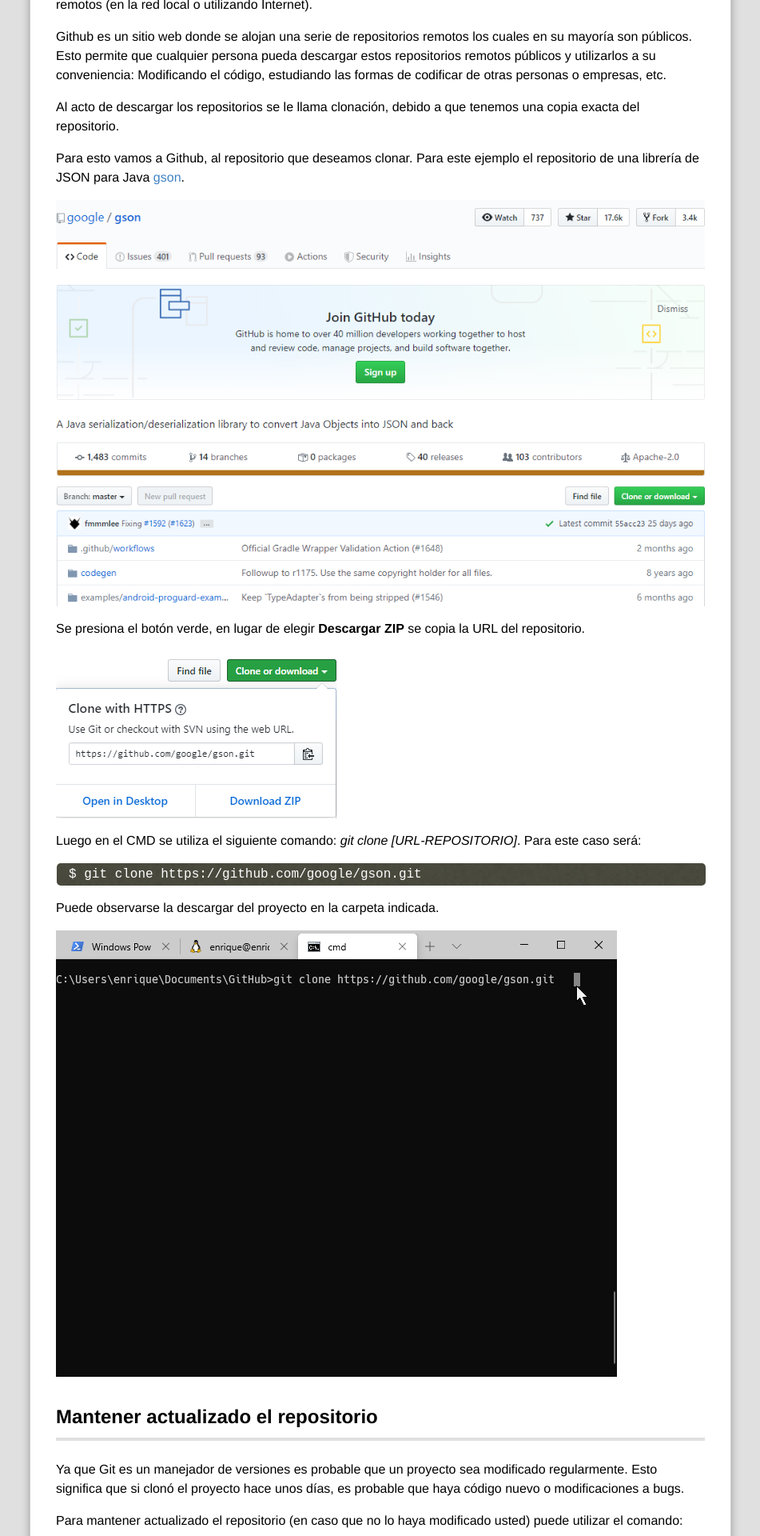
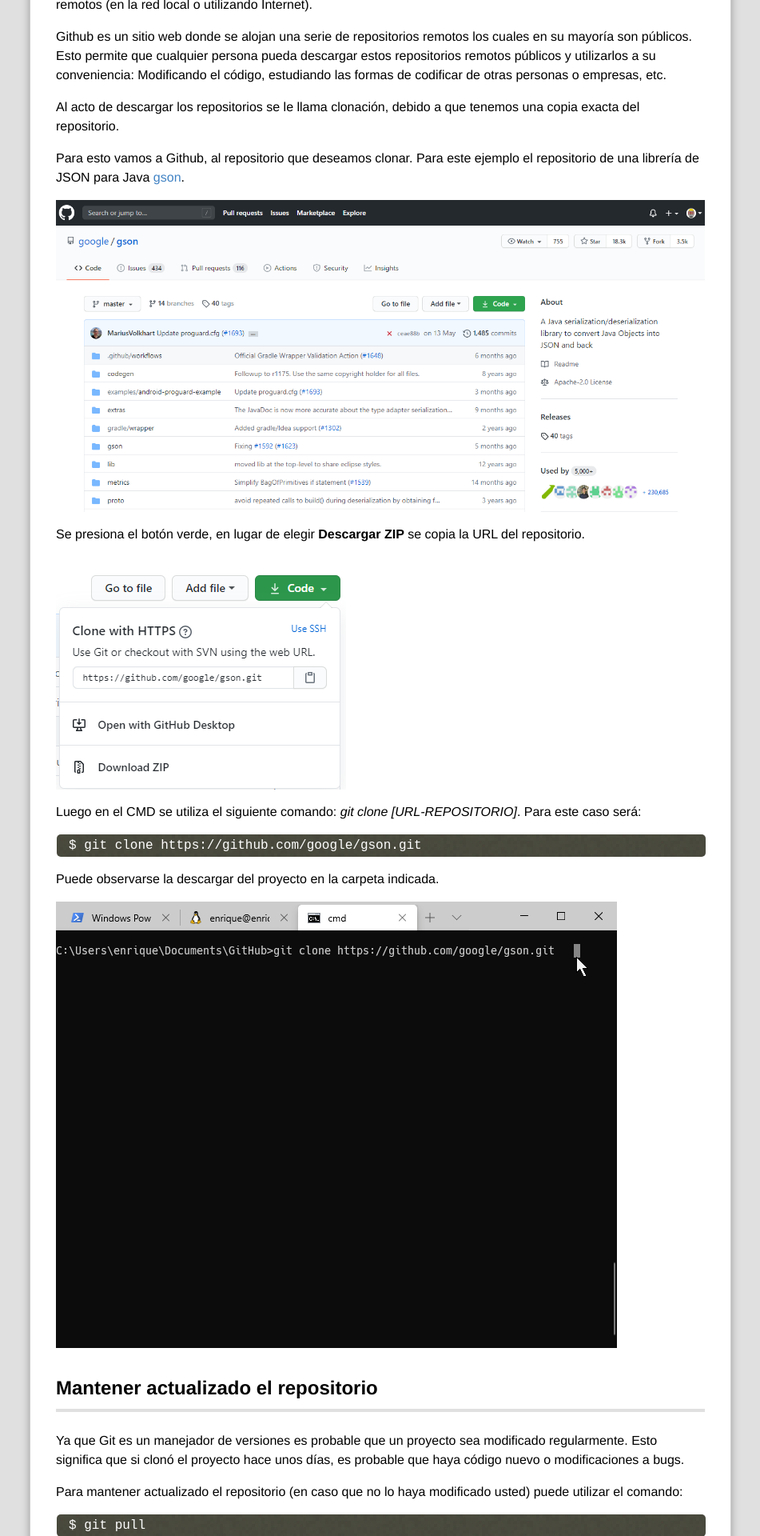
Before and after one commit to jeavila/jeavila.github.io, a Jekyll site: the page built from _posts/2020-01-01-git-clone.md, in a window 1280 px wide. Shown: the part 1090-3010 px from the top of the page at 80% size, without its empty margins (18-969 px from the left). Built offline with Jekyll 4.4.1, drawn with Linux system fonts in a browser that asks for light colours.

Commit message:
Update 2020-01-01-git-clone.md

````diff
--- a/_posts/2020-01-01-git-clone.md
+++ b/_posts/2020-01-01-git-clone.md
@@ -31,11 +31,11 @@ Al acto de descargar los repositorios se le llama clonación, debido a que tenem
 
 Para esto vamos a Github, al repositorio que deseamos clonar. Para este ejemplo el repositorio de una librería de JSON para Java [gson](https://github.com/google/gson).
 
-![Pagina Principal del Repositorio](/assets/img/opera_NubEF2hd0u.png)
+![Pagina Principal del Repositorio](/assets/img/gson_portada.png)
 
 Se presiona el botón verde, en lugar de elegir **Descargar ZIP** se copia la URL del repositorio.
 
-![Botón de Download](/assets/img/opera_qPnGLALQ6b.png)
+![Botón de Download](/assets/img/gson_download.png)
 
 Luego en el CMD se utiliza el siguiente comando: *git clone [URL-REPOSITORIO]*. Para este caso será:
 ```console
````
